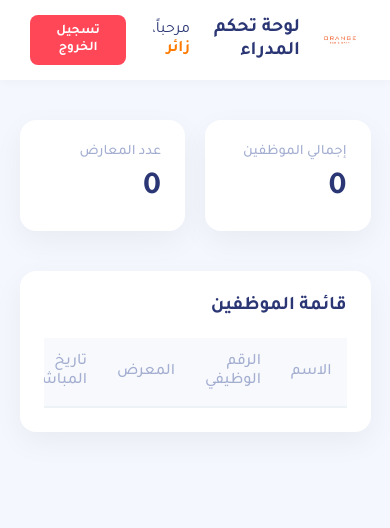
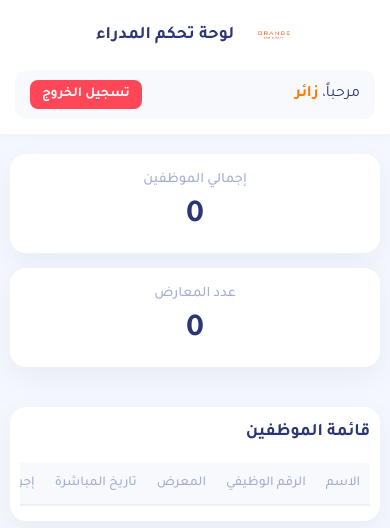
Before and after one commit to ALAAWF2/EmployeePortal, a plain HTML site: page index.html in a window 390 px wide. Drawn offline with Linux system fonts and the light colour scheme; sample sign-in values are in the browser's storage.

Commit message:
Enhance mobile responsiveness for index.html

```diff
--- a/index.html
+++ b/index.html
@@ -312,6 +312,87 @@
             transition: 0.2s;
         }
         .btn-primary:hover { background: var(--primary-hover); }
+
+        /* الشاشات الصغيرة والهواتف (Mobile Responsive) */
+        @media (max-width: 768px) {
+            header {
+                flex-direction: column;
+                padding: 15px;
+                gap: 15px;
+            }
+            .header-left {
+                width: 100%;
+                justify-content: center;
+            }
+            .user-info {
+                width: 100%;
+                justify-content: space-between;
+                background: #f8f9fc;
+                padding: 10px 15px;
+                border-radius: 12px;
+                box-sizing: border-box;
+            }
+            .header-title {
+                font-size: 1.1rem;
+            }
+            .btn-logout {
+                padding: 6px 12px;
+                font-size: 0.85rem;
+            }
+            .main-content {
+                width: 95%;
+                margin-top: 20px;
+            }
+            .stats-cards {
+                flex-direction: column;
+                gap: 15px;
+            }
+            .card {
+                padding: 18px;
+                align-items: center;
+            }
+            .table-container {
+                padding: 15px 10px;
+            }
+            .table-title {
+                font-size: 1.1rem;
+            }
+            th, td {
+                padding: 12px 10px;
+                font-size: 0.85rem;
+                white-space: nowrap; /* يمنع نزول النص لسطر جديد للجدول ليتيح التمرير الجانبي */
+            }
+            .badge {
+                font-size: 0.75rem;
+                padding: 5px 8px;
+                display: inline-block;
+                margin-bottom: 4px;
+            }
+            .btn-remove {
+                padding: 6px 10px;
+                font-size: 0.8rem;
+                width: 100%; /* زر الإدارة يأخذ العرض كامل */
+                margin-top: 5px;
+            }
+            .modal {
+                width: 95%;
+                margin: 20px;
+                max-height: 90vh; /* لتجنب خروج المودال عن الشاشة */
+                overflow-y: auto;
+            }
+            .modal-header, .modal-section {
+                padding: 15px;
+            }
+            .showroom-item {
+                flex-direction: column;
+                align-items: flex-start;
+                gap: 12px;
+            }
+            .btn-sm-remove {
+                width: 100%;
+                padding: 8px;
+            }
+        }
     </style>
 </head>
 <body>
```
